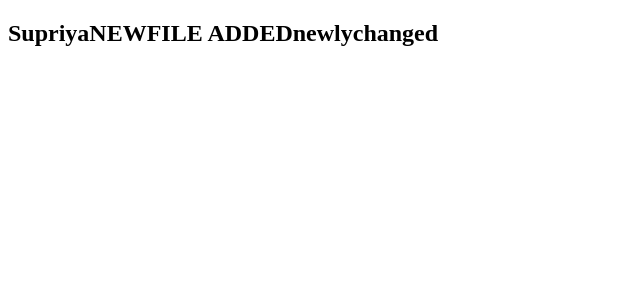
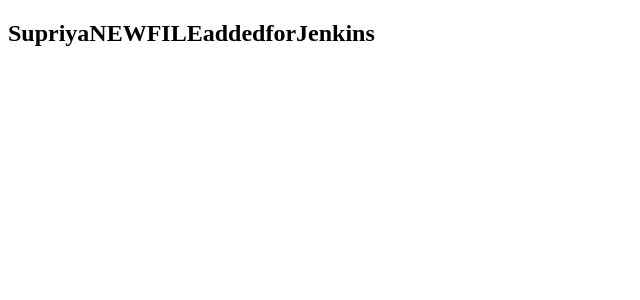
Before and after one commit to SupriyaAafu/LinkingJenkins, an Angular app in the folder SupriyaProject/: page / in a window 1280 px wide. Shown: the top 300 px of the page, without its empty margins (0-640 px from the left). Built offline with nearby package versions, Linux system fonts and the light colour scheme.

Commit message:
added for jenkins test

```diff
--- a/SupriyaProject/src/app/app.component.html
+++ b/SupriyaProject/src/app/app.component.html
@@ -1 +1 @@
-<h2>SupriyaNEWFILE ADDEDnewlychanged</h2>
+<h2>SupriyaNEWFILEaddedforJenkins</h2>
```
